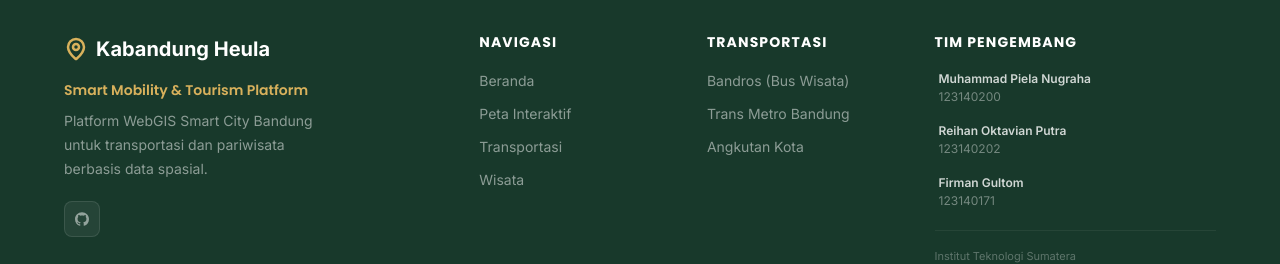
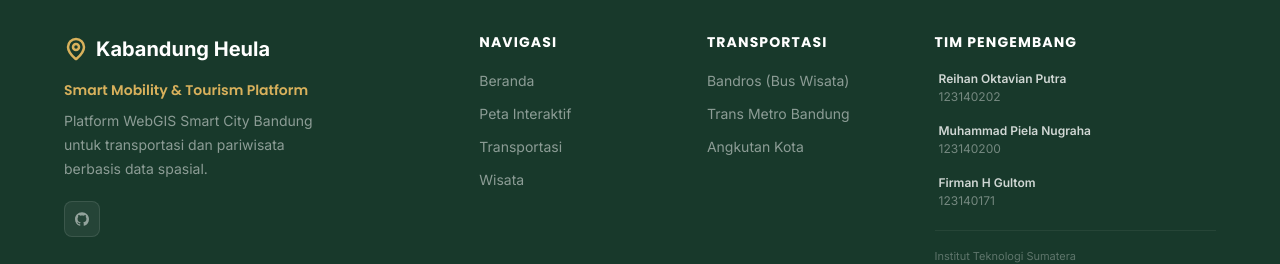
Before and after one commit to EL-graha26/Kabandung-Heula, a React (Vite) app in the folder frontend/: page /home in a window 1280 px wide. Shown: the part 3443-3707 px from the top of the page. Built offline with nearby package versions, Linux system fonts and the light colour scheme.

Commit message:
perbaiki data kelompok

```diff
--- a/frontend/src/pages/Home.jsx
+++ b/frontend/src/pages/Home.jsx
@@ -443,15 +443,15 @@ export default function Home() {
             <h4 className="footer-col-title">Tim Pengembang</h4>
             <ul className="footer-links footer-team">
               <li className="footer-team-item">
+                <span className="footer-team-name">Reihan Oktavian Putra</span>
+                <span className="footer-team-nim">123140202</span>
+              </li>
+              <li className="footer-team-item">
                 <span className="footer-team-name">Muhammad Piela Nugraha</span>
                 <span className="footer-team-nim">123140200</span>
               </li>
               <li className="footer-team-item">
-                <span className="footer-team-name">Reihan Oktavian Putra</span>
-                <span className="footer-team-nim">123140202</span>
-              </li>
-              <li className="footer-team-item">
-                <span className="footer-team-name">Firman Gultom</span>
+                <span className="footer-team-name">Firman H Gultom</span>
                 <span className="footer-team-nim">123140171</span>
               </li>
             </ul>
```
